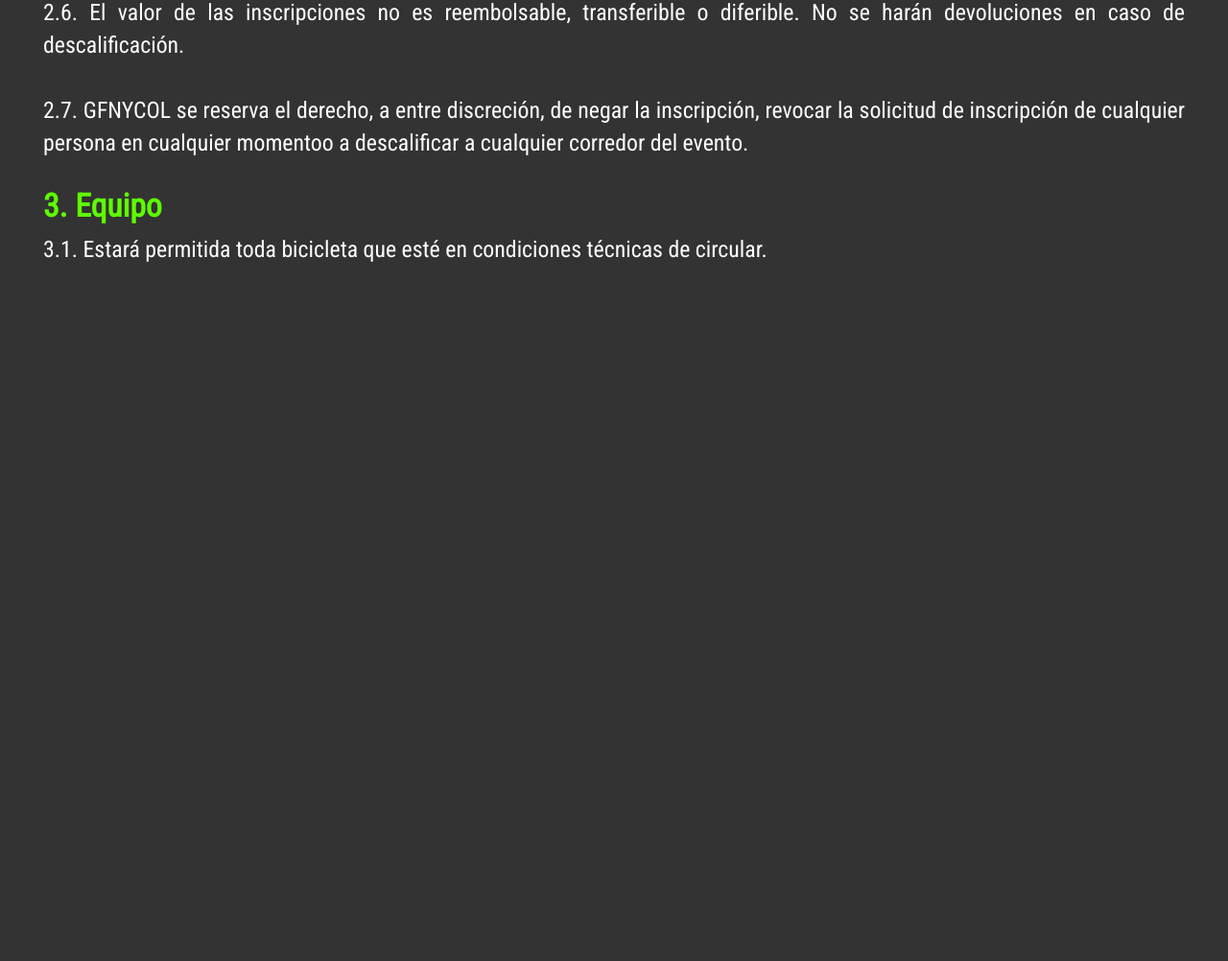
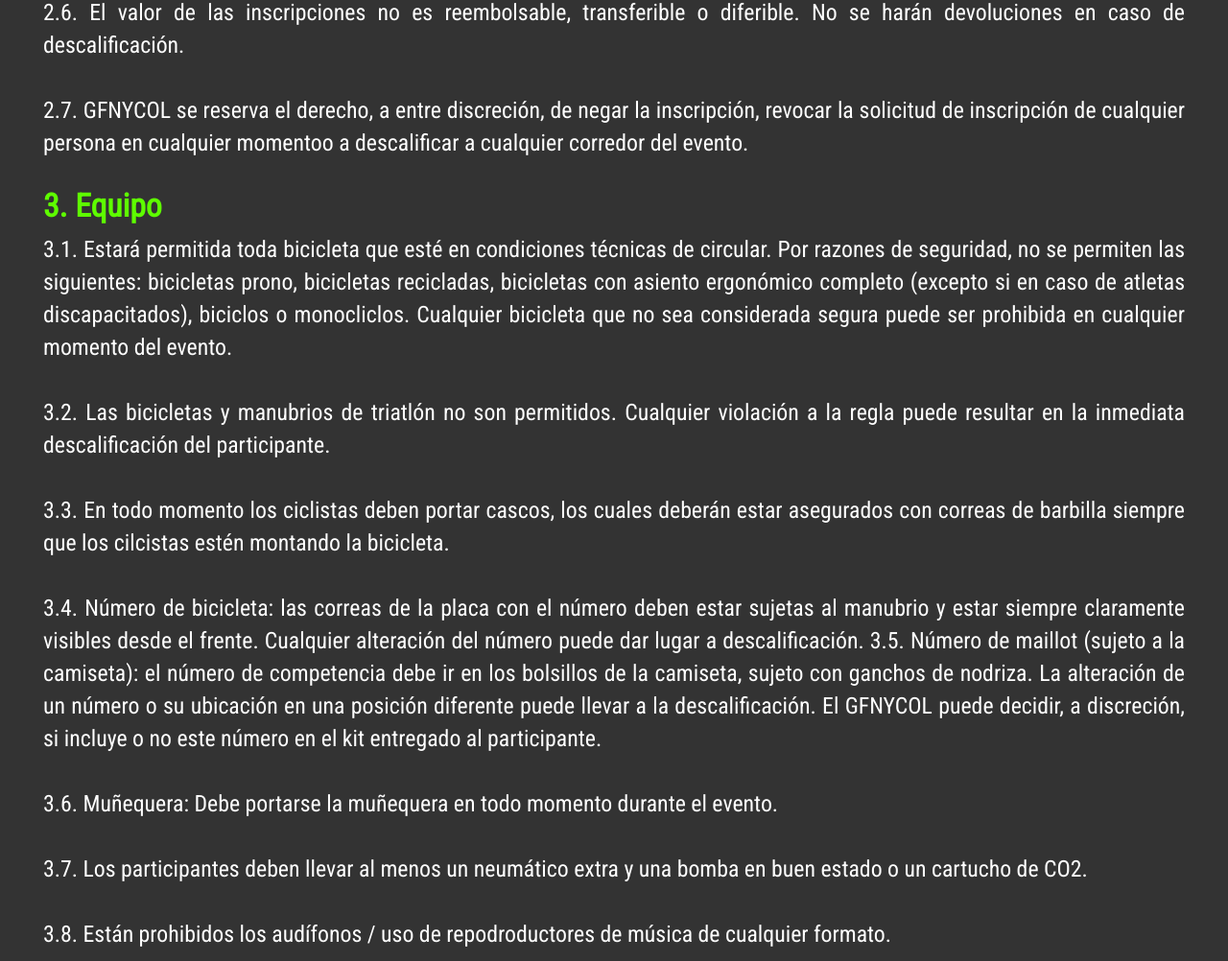
Before and after one commit to CannedHead/GFNY, a PHP site: page /reglas.php in a window 1280 px wide. Shown: the part 937-1939 px from the top of the page at 96% size. Before the commit the page ends 1210 px from the top, so only its background shows below. Run offline with PHP 8.4, Linux system fonts and the light colour scheme.

Commit message:
fixed media query and style restablished

```diff
--- a/css/style.css
+++ b/css/style.css
@@ -369,6 +369,7 @@ a:hover{
 	.title{
 		font-size:2em;
 		height:85px;
+	}
 }
 
 /* _   _   _   _   _   _   _   _   _   _   _   _   _
--- a/reglas.php
+++ b/reglas.php
@@ -19,7 +19,7 @@
 			</div>
 
 			<div class='col-xs-12'>
-				<h2 class='pull-left'>2. Inscripción</h1>
+				<h2 class='pull-left'>2. Inscripción</h2>
 			</div>
 
 			<div class='col-xs-12'>
@@ -42,16 +42,29 @@
 			</div>
 
 			<div class='col-xs-12'>
-				<h2 class='pull-left'>3. Equipo</h1>
+				<h2 class='pull-left'>3. Equipo</h2>
 			</div>
 
 			<div class='col-xs-12'>
 				<p>
-				3.1. Estará permitida toda bicicleta que esté en condiciones técnicas de circular.
+					3.1. Estará permitida toda bicicleta que esté en condiciones técnicas de circular. Por razones de seguridad, no se permiten las siguientes: bicicletas prono, bicicletas recicladas, bicicletas con asiento ergonómico completo (excepto si en caso de atletas discapacitados), biciclos o monocliclos. Cualquier bicicleta que no sea considerada segura puede ser prohibida en cualquier momento del evento.<br><br>
+
+					3.2. Las bicicletas y manubrios de triatlón no son permitidos. Cualquier violación a la regla puede resultar en la inmediata descalificación del participante.<br><br>
+
+					3.3. En todo momento los ciclistas deben portar cascos, los cuales deberán estar asegurados con correas de barbilla siempre que los cilcistas estén montando la bicicleta.<br><br>
+
+					3.4. Número de bicicleta: las correas de la placa con el número deben estar sujetas al manubrio y estar siempre claramente visibles desde el frente. Cualquier alteración del número puede dar lugar a descalificación.
+
+					3.5. Número de maillot (sujeto a la camiseta): el número de competencia debe ir en los bolsillos de la camiseta, sujeto con ganchos de nodriza. La alteración de un número o su ubicación en una posición diferente puede llevar a la descalificación. El GFNYCOL puede decidir, a discreción, si incluye o no este número en el kit entregado al participante.<br><br>
+
+					3.6. Muñequera: Debe portarse la muñequera en todo momento durante el evento.<br><br>
+
+					3.7. Los participantes deben llevar al menos un neumático extra y una bomba en buen estado o un cartucho de CO2.<br><br>
+
+					3.8. Están prohibidos los audífonos / uso de repodroductores de música de cualquier formato.<br>
 
 				</p>
 			</div>
-
 		</div>
 	</div>
 <?php include 'footer.php';?>
```
